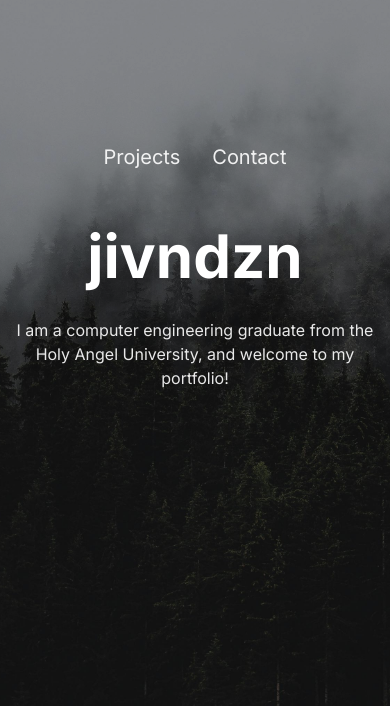
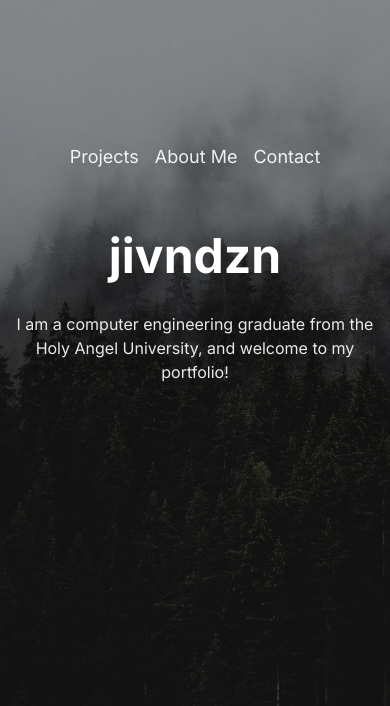
Before and after one commit to jivndzn/portfolio, a Next.js app: page / in a window 390 px wide. Shown: the part 138-844 px from the top of the page. Built offline with nearby package versions, Linux system fonts and the light colour scheme.

Commit message:
Initial commit

```diff
--- a/app/layout.tsx
+++ b/app/layout.tsx
@@ -4,7 +4,7 @@ import { Inter } from 'next/font/google'
 const inter = Inter({ subsets: ['latin'] })
 
 export const metadata = {
-  title: 'jivndzn',
+  title: 'Ivan Dizon',
   description: 'Personal portfolio of jivndzn',
 }
 
--- a/app/page.tsx
+++ b/app/page.tsx
@@ -1,13 +1,40 @@
-'use client'
+"use client"
 
-import { motion } from 'framer-motion'
-import Link from 'next/link'
-import Image from 'next/image'
+import { motion, useScroll, useTransform } from "framer-motion"
+import Link from "next/link"
+import Image from "next/image"
+import { useState, useEffect } from "react"
+import { Code, Database, Globe, Layers, Server } from "lucide-react"
 
 export default function Home() {
+  const { scrollYProgress } = useScroll()
+  const [isMounted, setIsMounted] = useState(false)
+
+  // Modify opacity transformation to ensure visibility from the top
+  const opacity = useTransform(scrollYProgress, [0, 0.4], [0, 1])
+  const blurValue = useTransform(scrollYProgress, [0, 0.1], [0, 8])
+
+  useEffect(() => {
+    setIsMounted(true)
+    document.documentElement.style.scrollBehavior = "smooth"
+    document.body.style.scrollBehavior = "smooth"
+
+    return () => {
+      document.documentElement.style.scrollBehavior = ""
+      document.body.style.scrollBehavior = ""
+    }
+  }, [])
+
   return (
-    <main className="relative min-h-screen overflow-hidden">
-      {/* Background Image */}
+    <main className="relative min-h-screen scroll-smooth">
+      {/* Background Image with Scroll Effects */}
+      <motion.div
+        className="fixed inset-0 z-0"
+        style={{
+          opacity: 1, // Always fully visible
+          filter: `blur(${blurValue.get()}px) brightness(0.7)`,
+        }}
+      >
         <Image
           src="/background.jpg"
           alt="Misty forest background"
@@ -15,27 +42,32 @@ export default function Home() {
           className="object-cover object-center"
           priority
         />
+      </motion.div>
 
-      {/* Overlay for better text readability */}
-      <div className="absolute inset-0 bg-black/30" />
-
-      {/* Content */}
-      <div className="relative z-10 flex flex-col items-center justify-center min-h-screen">
+      {/* Rest of the code remains the same as in the previous submission */}
+      {/* Hero Section */}
+      <div className="relative z-10 flex flex-col items-center justify-center min-h-screen px-4">
         <motion.nav
           initial={{ opacity: 0, y: -20 }}
           animate={{ opacity: 1, y: 0 }}
-          transition={{ duration: 0.5, delay: 0.2 }}
-          className="absolute top-1/3 left-0 right-0 flex justify-center space-x-8 mb-12"
+          transition={{ duration: 0.7, ease: "easeOut", delay: 0.2 }}
+          className="absolute top-1/3 left-0 right-0 flex justify-center space-x-4 sm:space-x-8 mb-12"
         >
           <Link
             href="/projects"
-            className="text-white/90 hover:text-white text-xl transition-colors hover:scale-110 transform duration-200"
+            className="text-white/90 hover:text-white text-lg sm:text-xl transition-all hover:scale-110 transform duration-300 drop-shadow-lg"
           >
             Projects
           </Link>
           <Link
+            href="/aboutme"
+            className="text-white/90 hover:text-white text-lg sm:text-xl transition-all hover:scale-110 transform duration-300 drop-shadow-lg"
+          >
+            About Me
+          </Link>
+          <Link
             href="/contact"
-            className="text-white/90 hover:text-white text-xl transition-colors hover:scale-110 transform duration-200"
+            className="text-white/90 hover:text-white text-lg sm:text-xl transition-all hover:scale-110 transform duration-300 drop-shadow-lg"
           >
             Contact
           </Link>
@@ -44,8 +76,8 @@ export default function Home() {
         <motion.h1
           initial={{ opacity: 0, scale: 0.9 }}
           animate={{ opacity: 1, scale: 1 }}
-          transition={{ duration: 0.5, delay: 0.5 }}
-          className="text-6xl md:text-8xl font-bold text-white text-center mt-12"
+          transition={{ duration: 0.8, ease: "easeOut", delay: 0.5 }}
+          className="text-5xl sm:text-6xl md:text-8xl font-bold text-white text-center mt-12 drop-shadow-lg"
         >
           jivndzn
         </motion.h1>
@@ -53,8 +85,8 @@ export default function Home() {
         <motion.p
           initial={{ opacity: 0, y: 20 }}
           animate={{ opacity: 1, y: 0 }}
-          transition={{ duration: 0.5, delay: 0.8 }}
-          className="text-center max-w-md text-white/90 mt-8"
+          transition={{ duration: 0.8, ease: "easeOut", delay: 0.8 }}
+          className="text-center max-w-md text-white/90 mt-8 drop-shadow-lg"
         >
           I am a computer engineering graduate from the Holy Angel University, and welcome to my portfolio!
         </motion.p>
```
Lines whose indentation alone changed are shown as unchanged.
